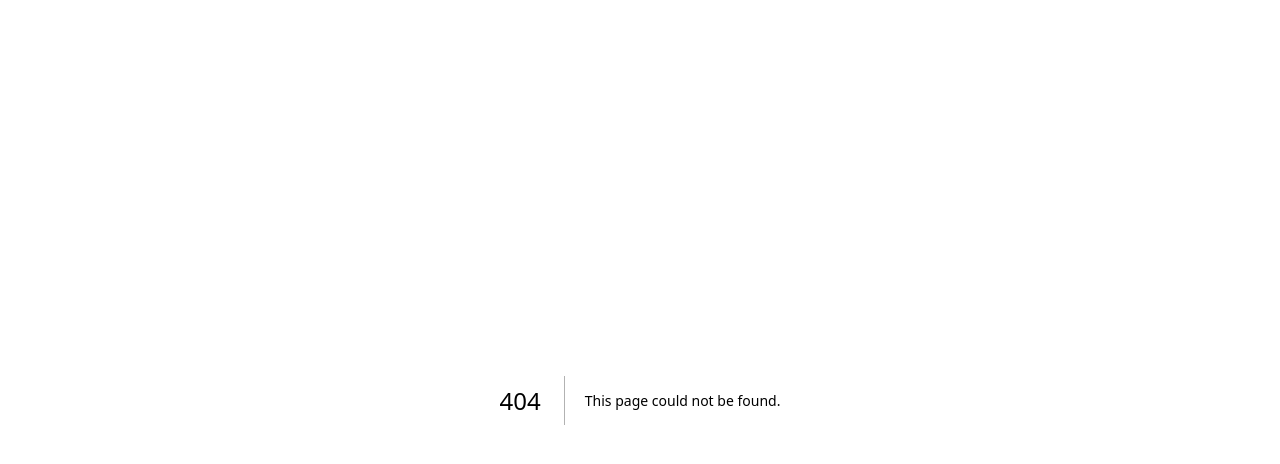
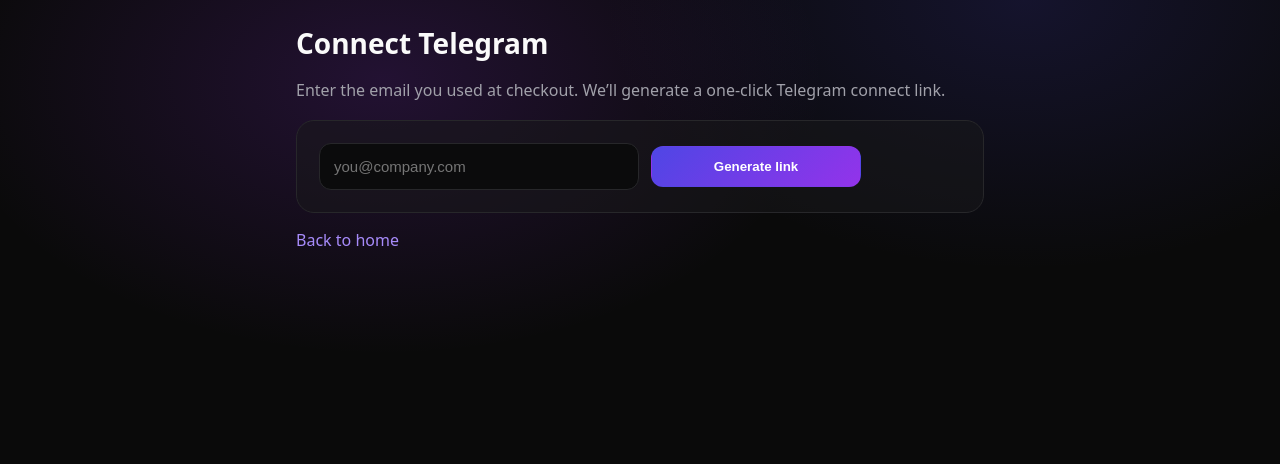
Before and after one commit to Rebal44/kin-saas, a Next.js app in the folder kin-saas/my-app/: page /connect in a window 1280 px wide. Before the commit this address had no page. Shown: the top 464 px of the page. Built offline with nearby package versions, Linux system fonts and the light colour scheme.

Commit message:
Add simple Telegram connect page and improve /start UX

```diff
--- a/kin-saas/my-app/app/api/stripe/checkout-session/route.ts
+++ b/kin-saas/my-app/app/api/stripe/checkout-session/route.ts
@@ -114,6 +114,7 @@
     }
 
     const deepLink = `https://t.me/${botInfo.username}?start=${connection.id}`;
+    const appLink = `tg://resolve?domain=${encodeURIComponent(botInfo.username)}&start=${encodeURIComponent(connection.id)}`;
 
     return Response.json({
       email,
@@ -121,6 +122,7 @@
       connectionId: connection.id,
       botUsername: botInfo.username,
       deepLink,
+      appLink,
     });
   } catch (error: any) {
     return Response.json({ error: error?.message || 'Failed to resolve checkout session' }, { status: 500 });
--- /dev/null
+++ b/kin-saas/my-app/app/api/telegram/connect/route.ts
@@ -0,0 +1,63 @@
+import { getSupabase } from '@/lib/server/supabase';
+import { telegramGetMe } from '@/lib/server/telegram';
+
+export const runtime = 'nodejs';
+export const dynamic = 'force-dynamic';
+
+export async function POST(request: Request) {
+  try {
+    const body = (await request.json()) as { email?: string };
+    const email = body.email?.trim().toLowerCase();
+    if (!email) {
+      return Response.json({ error: 'email is required' }, { status: 400 });
+    }
+
+    const supabase = getSupabase();
+    const { data: user } = await supabase
+      .from('users')
+      .select('id, subscription_status')
+      .eq('email', email)
+      .maybeSingle();
+
+    if (!user?.id) {
+      return Response.json({ error: 'No account found for that email' }, { status: 404 });
+    }
+
+    const allowedStatuses = new Set(['active', 'trialing']);
+    if (!allowedStatuses.has(user.subscription_status)) {
+      return Response.json({ error: 'Subscription is not active yet' }, { status: 403 });
+    }
+
+    const { data: connection, error: connectionError } = await supabase
+      .from('bot_connections')
+      .insert({
+        user_id: user.id,
+        platform: 'telegram',
+        is_connected: false,
+        is_active: true,
+      } as any)
+      .select('id')
+      .single();
+
+    if (connectionError || !connection?.id) {
+      return Response.json({ error: 'Failed to create Telegram connection token' }, { status: 500 });
+    }
+
+    const botInfo = await telegramGetMe();
+    if (!botInfo?.username) {
+      return Response.json({ error: 'Telegram bot is not configured' }, { status: 500 });
+    }
+
+    const deepLink = `https://t.me/${botInfo.username}?start=${connection.id}`;
+    const appLink = `tg://resolve?domain=${encodeURIComponent(botInfo.username)}&start=${encodeURIComponent(connection.id)}`;
+
+    return Response.json({
+      connectionId: connection.id,
+      botUsername: botInfo.username,
+      deepLink,
+      appLink,
+    });
+  } catch (error: any) {
+    return Response.json({ error: error?.message || 'Failed to generate connect link' }, { status: 500 });
+  }
+}
--- a/kin-saas/my-app/app/api/webhooks/telegram/route.ts
+++ b/kin-saas/my-app/app/api/webhooks/telegram/route.ts
@@ -53,7 +53,7 @@
   if (!connection?.user_id) {
     await telegramSendMessage(
       chatId,
-      `Welcome!\n\nTo start using Kin, subscribe and connect Telegram here:\n${origin}\n\nAfter that, come back and message me again.`
+      `Welcome!\n\nTo start using Kin:\n1) Subscribe here: ${origin}\n2) Then connect Telegram here: ${origin}/connect\n\nAfter that, come back and message me again.`
     );
     return new Response('ok', { status: 200 });
   }
--- /dev/null
+++ b/kin-saas/my-app/app/connect/page.tsx
@@ -0,0 +1,113 @@
+"use client";
+
+import { useState } from "react";
+
+type Result =
+  | null
+  | { deepLink: string; appLink: string; botUsername: string }
+  | { error: string };
+
+export default function ConnectPage() {
+  const [email, setEmail] = useState("");
+  const [isLoading, setIsLoading] = useState(false);
+  const [result, setResult] = useState<Result>(null);
+
+  async function onSubmit(e: React.FormEvent) {
+    e.preventDefault();
+    setResult(null);
+
+    const trimmed = email.trim().toLowerCase();
+    if (!trimmed || !trimmed.includes("@")) {
+      setResult({ error: "Please enter a valid email." });
+      return;
+    }
+
+    setIsLoading(true);
+    try {
+      const res = await fetch("/api/telegram/connect", {
+        method: "POST",
+        headers: { "Content-Type": "application/json" },
+        body: JSON.stringify({ email: trimmed }),
+      });
+
+      const data = (await res.json()) as any;
+      if (!res.ok) throw new Error(data?.error || "Could not generate connect link.");
+
+      setResult({
+        deepLink: data.deepLink,
+        appLink: data.appLink,
+        botUsername: data.botUsername,
+      });
+    } catch (err) {
+      setResult({ error: err instanceof Error ? err.message : "Could not generate connect link." });
+    } finally {
+      setIsLoading(false);
+    }
+  }
+
+  return (
+    <main style={{ padding: 24 }}>
+      <div className="container" style={{ maxWidth: 720 }}>
+        <h1 className="h2" style={{ textAlign: "left" }}>
+          Connect Telegram
+        </h1>
+        <p style={{ color: "var(--muted)", lineHeight: 1.6 }}>
+          Enter the email you used at checkout. We’ll generate a one‑click Telegram connect link.
+        </p>
+
+        <div className="panel" style={{ marginTop: 16 }}>
+          <form onSubmit={onSubmit}>
+            <div className="formRow" style={{ justifyContent: "flex-start" }}>
+              <input
+                type="email"
+                inputMode="email"
+                autoComplete="email"
+                placeholder="you@company.com"
+                value={email}
+                onChange={(e) => setEmail(e.target.value)}
+                className="input"
+              />
+              <button
+                type="submit"
+                disabled={isLoading}
+                className="button buttonPrimary"
+                style={{ minWidth: 210, opacity: isLoading ? 0.85 : 1 }}
+              >
+                {isLoading ? "Generating…" : "Generate link"}
+              </button>
+            </div>
+          </form>
+
+          {result && "error" in result ? (
+            <div className="error" style={{ textAlign: "left" }}>
+              {result.error}
+            </div>
+          ) : null}
+
+          {result && !("error" in result) ? (
+            <div style={{ marginTop: 14 }}>
+              <div style={{ color: "var(--muted)", marginBottom: 10 }}>
+                Bot: <strong>@{result.botUsername}</strong>
+              </div>
+              <div style={{ display: "flex", gap: 12, flexWrap: "wrap" }}>
+                <a className="button buttonPrimary" href={result.appLink}>
+                  Open Telegram app
+                </a>
+                <a className="button buttonSoft" href={result.deepLink} target="_blank" rel="noreferrer">
+                  Open in browser
+                </a>
+              </div>
+              <div className="finePrint">
+                After you tap Start, come back to Telegram and send any message like <code>hi</code>.
+              </div>
+            </div>
+          ) : null}
+        </div>
+
+        <div style={{ marginTop: 16 }}>
+          <a href="/">Back to home</a>
+        </div>
+      </div>
+    </main>
+  );
+}
```
Also changed, not shown: kin-saas/my-app/app/success/page.tsx (+9 -3 lines).
